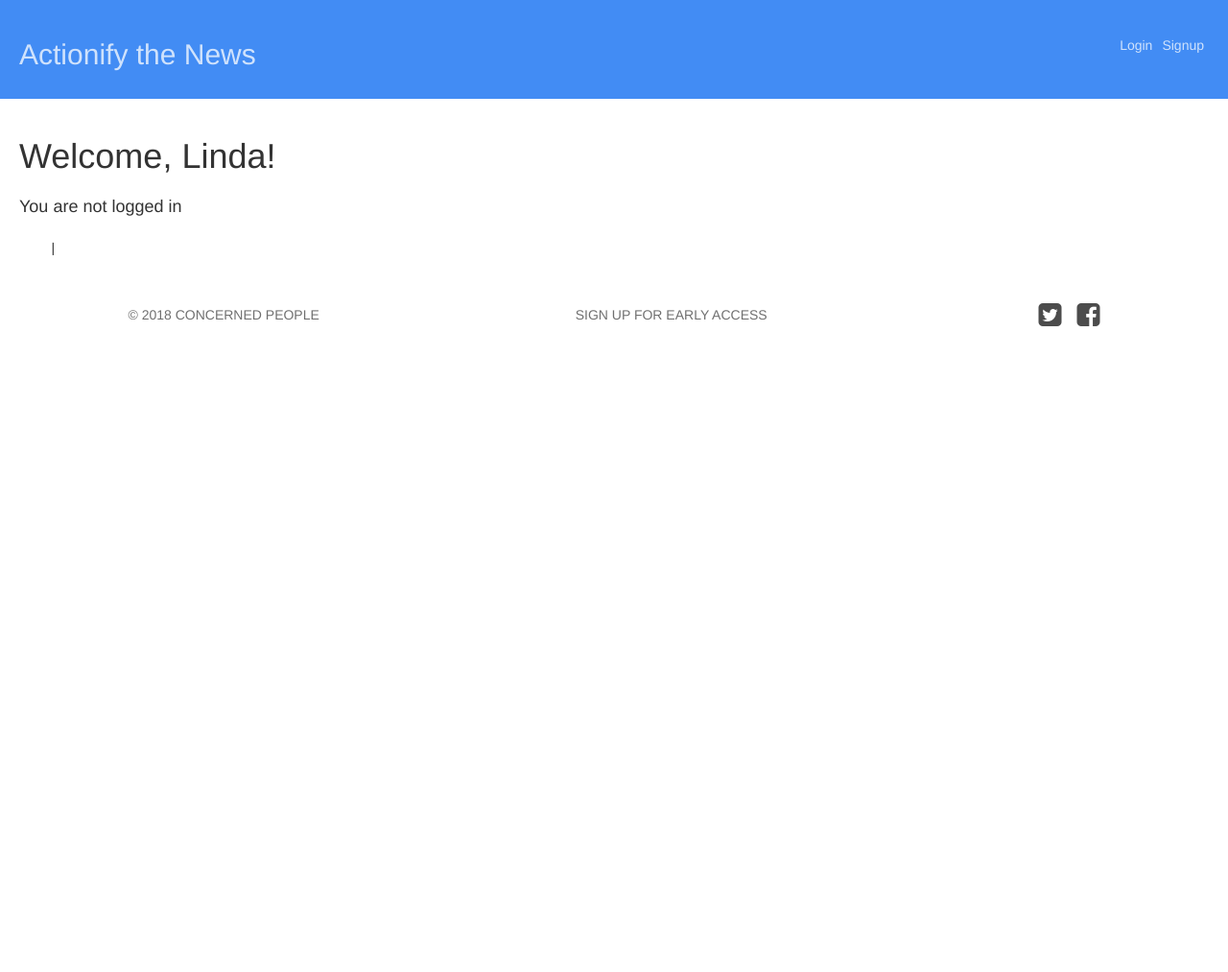
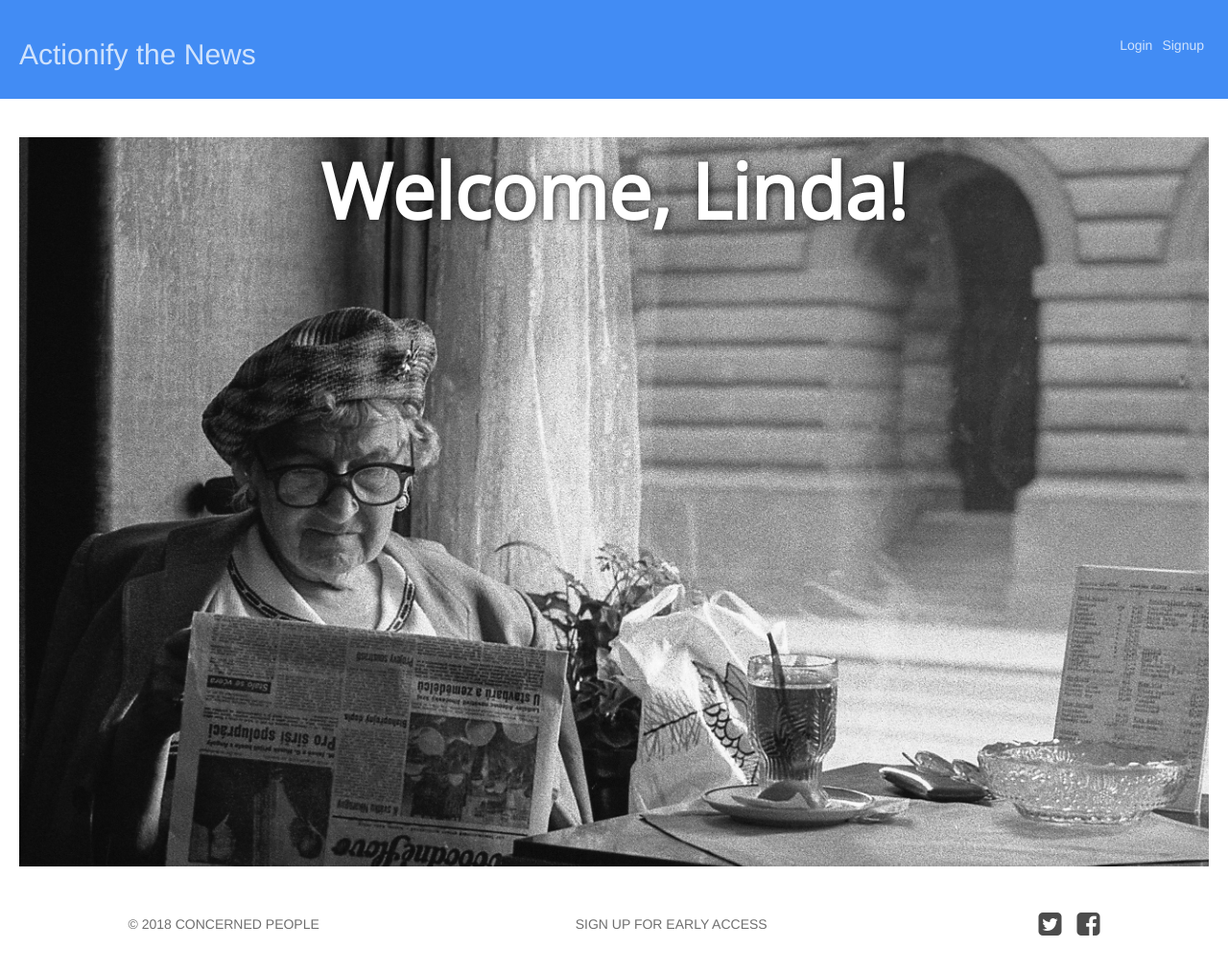
Before and after one commit to lpatmo/actionifythenews, a Django app: page / in a window 1280 px wide. Shown: the whole page at 96% size. Before the commit the page ends 340 px from the top, so only its background shows below. Run offline with Django 3.2, Linux system fonts and the light colour scheme; data comes from the database, SQL or seed files in the repository; both versions use the stored data as it was after the commit; some libraries are stand-ins or nearby versions.

Commit message:
rough background image

```diff
--- a/news/static/styles.css
+++ b/news/static/styles.css
@@ -160,7 +160,7 @@ header nav li {
 }
 
 .background-image {
-  background-image: url('../img/bg-1.jpg');
+  background-image: url('img/bg-1.jpg');
   background-size: cover;
   animation-name: switchImages;
   animation-duration: 20s;
@@ -177,14 +177,14 @@ header nav li {
 
 @keyframes switchImages {
   25% {
-    background-image: url('../img/bg-2.jpg');
+    background-image: url('img/bg-2.jpg');
   }
   50% {
-    background-image: url('../img/bg-3.jpg');
+    background-image: url('img/bg-3.jpg');
     background-position-y: -200px;
   }
   75% {
-    background-image: url('../img/bg-4.jpg');
+    background-image: url('img/bg-4.jpg');
   }
 }
 
--- a/templates/base.html
+++ b/templates/base.html
@@ -13,6 +13,7 @@
 <body>
   <header>
     <h2><a href="{% url 'home'%}">Actionify the News</a></h2>
+
     <ul>
       {% if user.is_authenticated %}
        <li>User: {{ user.get_username }}</li>
@@ -24,10 +25,12 @@
      </ul>
   </header>
 <div class="content">
+  <section class="hero">
+    <div class="background-image"></div>
 <h1>{% block title %}{% endblock %}</h1>
 {% block content %}
 {% endblock %}
-</div>
+</section></div>
   <footer>
     <p>&copy 2018 concerned people</a></p>
     <p>Sign up for early access</p>
--- a/templates/home.html
+++ b/templates/home.html
@@ -1,9 +1,11 @@
 {% extends 'base.html' %}
 
-{% block title %}Welcome, Linda!{% endblock %}
+
 
 {% block content %}
+
 {% if user.is_authenticated %}
+{% block title %}Welcome, Linda!{% endblock %}
   <div id="wrapper">
 
     <section id="events">
@@ -59,8 +61,10 @@
  </div>
 
 {% else %}
-  <p>You are not logged in</p>
-  <a href="{% url 'login' %}">login</a> |
-  <a href="{% url 'signup' %}">signup</a>
+
+
+
+
 {% endif %}
+
 {% endblock %}
```
Also changed, not shown: db.sqlite3, news/static/img/bg-2.jpg (added), news/static/img/bg-3.jpg (added), news/static/img/bg-4.jpg (added), 1 other file.
